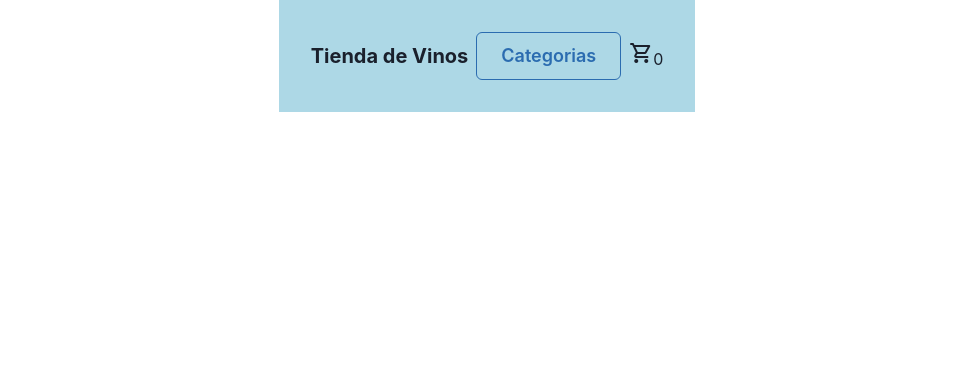
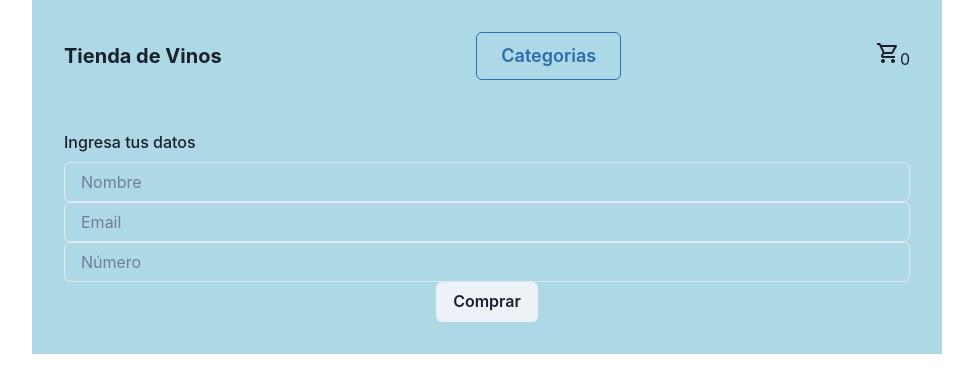
Before and after one commit to Rodymus/Tienda-de-Vinos-Alternativa, a React (Vite) app: page /checkout in a window 1280 px wide. Shown: the top 392 px of the page, without its empty margins (153-1126 px from the left). Built offline with nearby package versions, Linux system fonts and the light colour scheme.

Commit message:
2 files modified

```diff
--- a/src/App.jsx
+++ b/src/App.jsx
@@ -7,6 +7,7 @@ import ProductDetailContainer from "./components/productDetail/ProductDetailCont
 import Cart from './components/cart/Cart';
 import CartContextProvider from './context/CartContext';
 import FormFormik from './components/formFormik/FormFormik';
+import CheckoutContainer from './components/checkout/CheckoutContainer';
 
 
 const App = () => {
@@ -29,6 +30,7 @@ const App = () => {
                 <Route path="/itemDetail/:id" element={<ProductDetailContainer />} />
                 <Route path="/Cart" element={<Cart />} />
                 <Route path="/form" element={<FormFormik />} />
+                <Route path="/checkout" element={<CheckoutContainer />} />
 
             </Routes>
           </CartContextProvider>
--- a/src/components/checkout/Checkout.jsx
+++ b/src/components/checkout/Checkout.jsx
@@ -1,36 +1,42 @@
-import { Button, TextField } from "@mui/material";
+import {
+  FormControl,
+  FormLabel,
+  FormErrorMessage,
+  FormHelperText,
+  Button,
+  Input,
+} from "@chakra-ui/react";
 
 const Checkout = ({ handleSubmit, handleChange, errors }) => {
   return (
     <div style={{ paddingTop: "50px" }}>
       <form onSubmit={handleSubmit}>
-        <TextField
-          label="Name"
-          variant="outlined"
-          name="name"
+        <FormControl>
+          <FormLabel>Ingresa tus datos</FormLabel>
+          <Input
+            name="nombre"
+            type="text"
+            placeholder="Nombre"
             onChange={handleChange}
-          helperText={errors.name}
-          error={errors.name ? true : false}
           />
-        <TextField
-          label="Email"
-          variant="outlined"
+          <span>{errors.nombre}</span>
+          <Input
             name="email"
+            type="email"
+            placeholder="Email"
             onChange={handleChange}
-          helperText={errors.email}
-          error={errors.email ? true : false}
           />
-        <TextField
-          label="Phone"
-          variant="outlined"
-          name="phone"
+          <span>{errors.email}</span>
+          <Input
+            name="telefono"
+            type="number"
+            placeholder="Número"
             onChange={handleChange}
-          helperText={errors.phone}
-          error={errors.phone ? true : false}
           />
-        <Button variant="outlined" type="submit">
-          Comprar
-        </Button>
+          <span>{errors.telefono}</span>
+        </FormControl>
+
+        <Button type="submit">Comprar</Button>
       </form>
     </div>
   );
```
Lines whose indentation alone changed are shown as unchanged.
